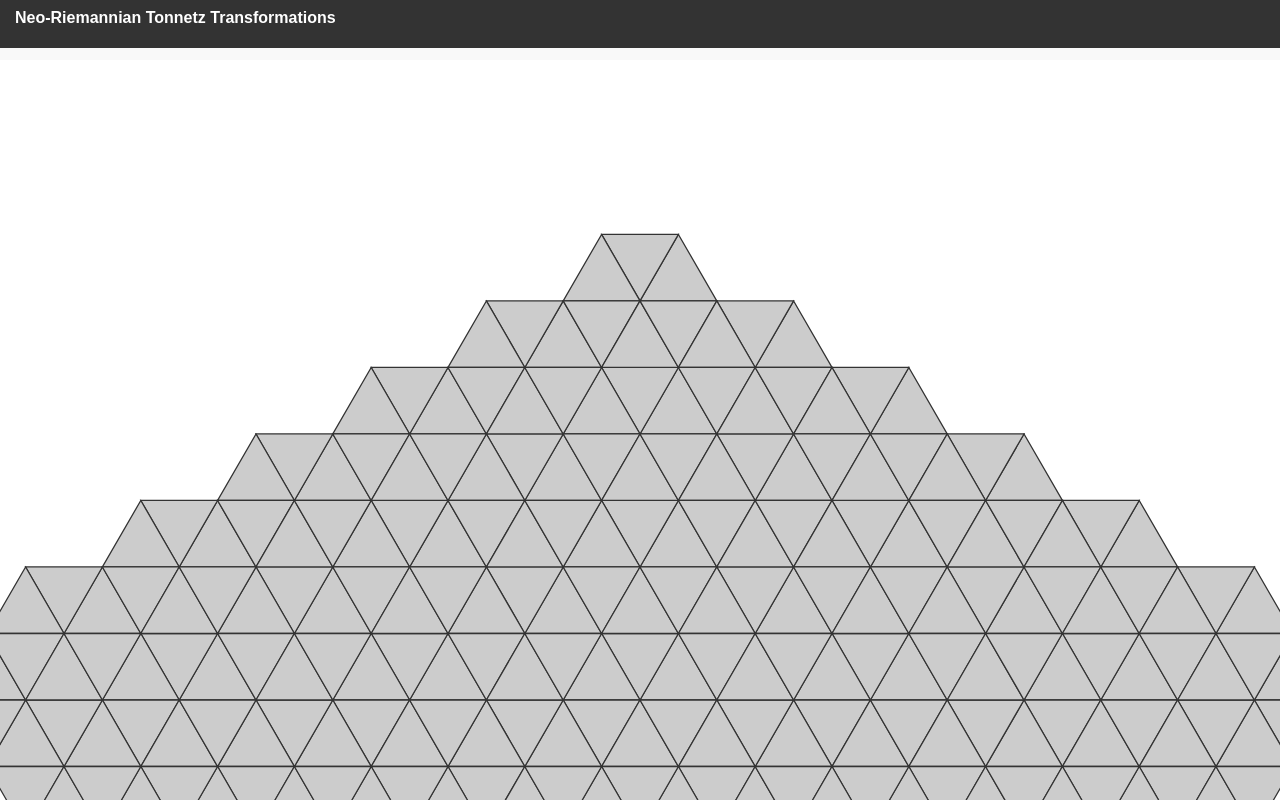
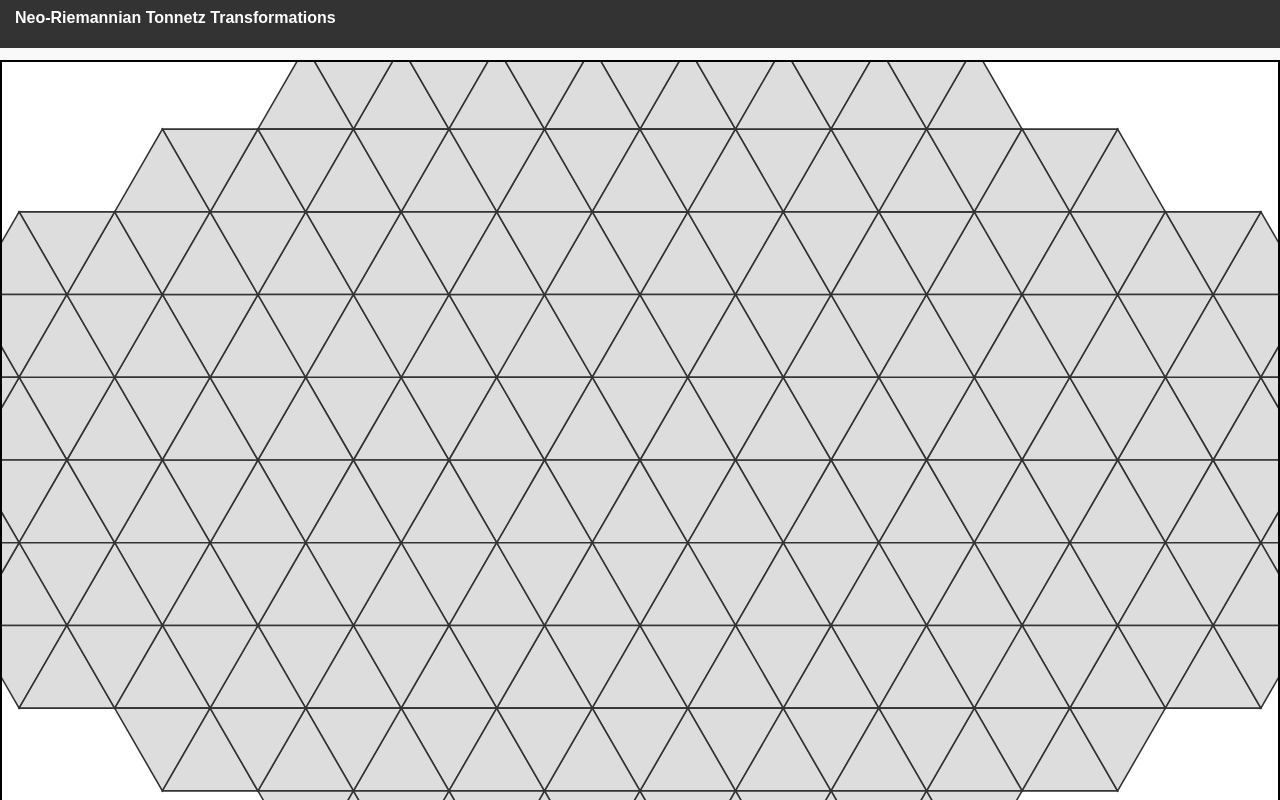
Before and after one commit to amusictheorist/tonnetz-webapp, a React (Vite) app: page / in a window 1280 px wide. Shown: the top 800 px of the page. Built offline with nearby package versions, Linux system fonts and the light colour scheme.

Commit message:
tweak triangle selection and viewbox dimensions

```diff
--- a/src/components/Tonnetz.tsx
+++ b/src/components/Tonnetz.tsx
@@ -1,7 +1,6 @@
 import { useState } from "react";
-import { HEX_RADIUS, PITCH_CLASSES, hexCenters } from "../utils/constants";
+import { PITCH_CLASSES, hexCenters } from "../utils/constants";
 import { getHexTriangles } from "../utils/geometry";
-import { Point, Triangle, Node } from "../types/types";
 
 function Tonnetz() {
   const [selectedTriangles, setSelectedTriangles] = useState<Set<string>>(new Set());
@@ -14,6 +13,8 @@ function Tonnetz() {
     });
   };
 
+  const isAnySelected = selectedTriangles.size > 0;
+
   const triangles = hexCenters.flatMap(([cx, cy], hexIdx) => {
     return getHexTriangles(cx, cy).map((vertices, triIdx) => ({
       id: `${hexIdx}-${triIdx}`,
@@ -21,26 +22,44 @@ function Tonnetz() {
     }));
   });
 
-  const viewBoxSize = 1000;
+  const viewBoxSize = 500;
 
   return (
+    <div
+      style={{
+        display: "flex",
+        alignItems: "center",
+        justifyContent: "center",
+        height: "100vh"
+      }}
+    >
       <svg
         viewBox={[-viewBoxSize / 2, -viewBoxSize / 2, viewBoxSize, viewBoxSize].join(" ")}
-      width="100%"
-      height="100%"
-      style={{ backgroundColor: "#fff" }}
+        width="180vh"
+        height="100vh"
+        style={{
+          backgroundColor: "#fff",
+          border: "2px solid black"
+        }}
       >
-      {triangles.map(({ id, vertices }) => (
+        {triangles.map(({ id, vertices }) => {
+          const isSelected = selectedTriangles.has(id);
+          const opacity = selectedTriangles.size === 0 ? 1 : isSelected ? 1 : 0.3;
+
+          return (
             <polygon
               key={id}
               points={vertices.map(([x, y]) => `${x},${-y}`).join(" ")}
-          fill={selectedTriangles.has(id) ? "#88f" : "#ccc"}
+              fill="#ddd"
               stroke="#333"
+              opacity={opacity}
               onClick={() => handleTriangleClick(id)}
+              style={{ cursor: "pointer" }}
             />
-      ))}
-
+          );
+        })}
       </svg>
+    </div>
   );
 };
 
```
Lines whose indentation alone changed are shown as unchanged.
